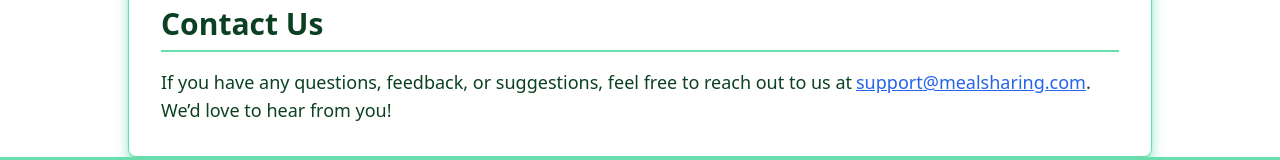
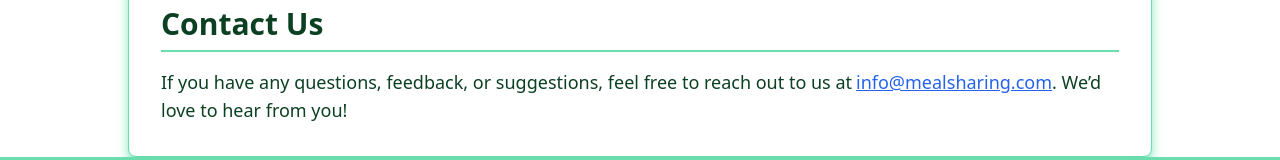
Before and after one commit to YuejiaoShi/meal-sharing, a Next.js app in the folder frontend/: page /about-us in a window 1280 px wide. Shown: the part 893-1053 px from the top of the page. Built offline with nearby package versions, Linux system fonts and the light colour scheme.

Commit message:
adjust fake email

```diff
--- a/frontend/app/about-us/page.js
+++ b/frontend/app/about-us/page.js
@@ -78,7 +78,7 @@ const AboutUs = () => {
           href="mailto:support@mealsharing.com"
           className="text-blue-600 underline hover:text-blue-800 transition duration-200 ml-1"
         >
-          support@mealsharing.com
+          info@mealsharing.com
         </a>
         . We’d love to hear from you!
       </p>
```
